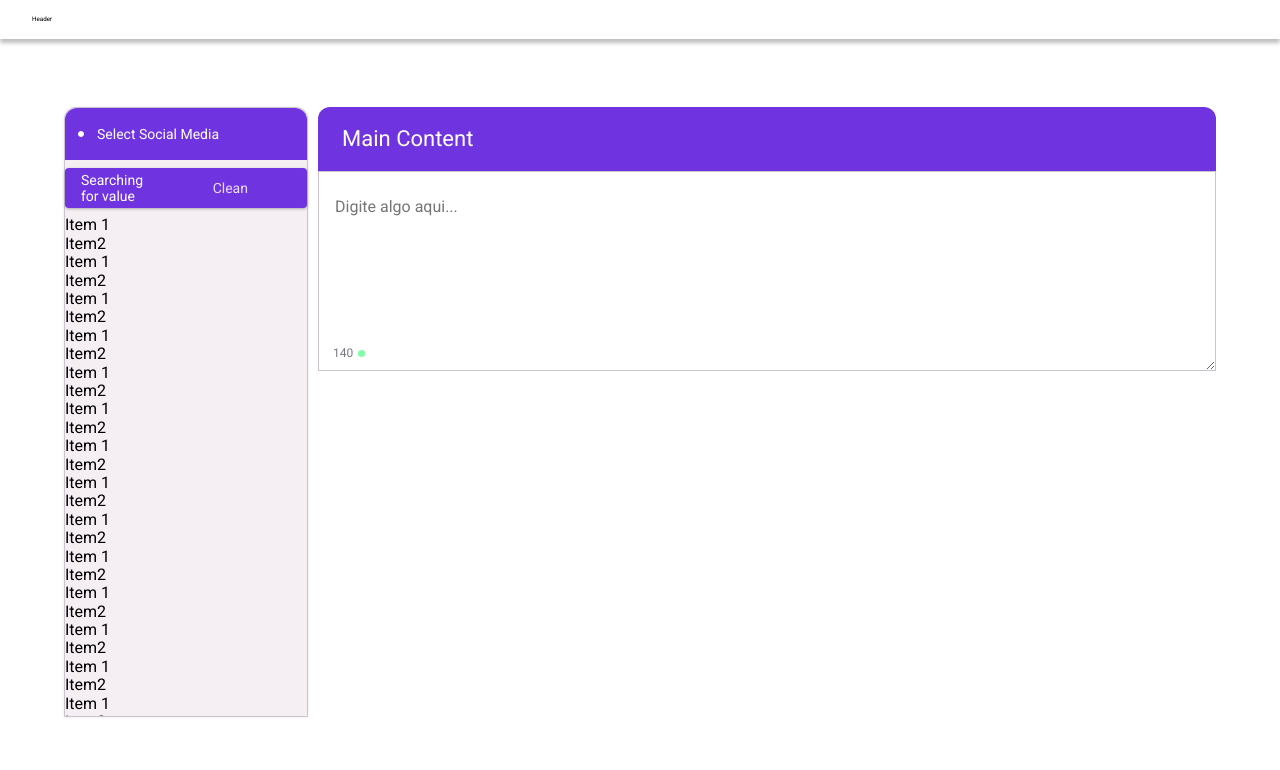
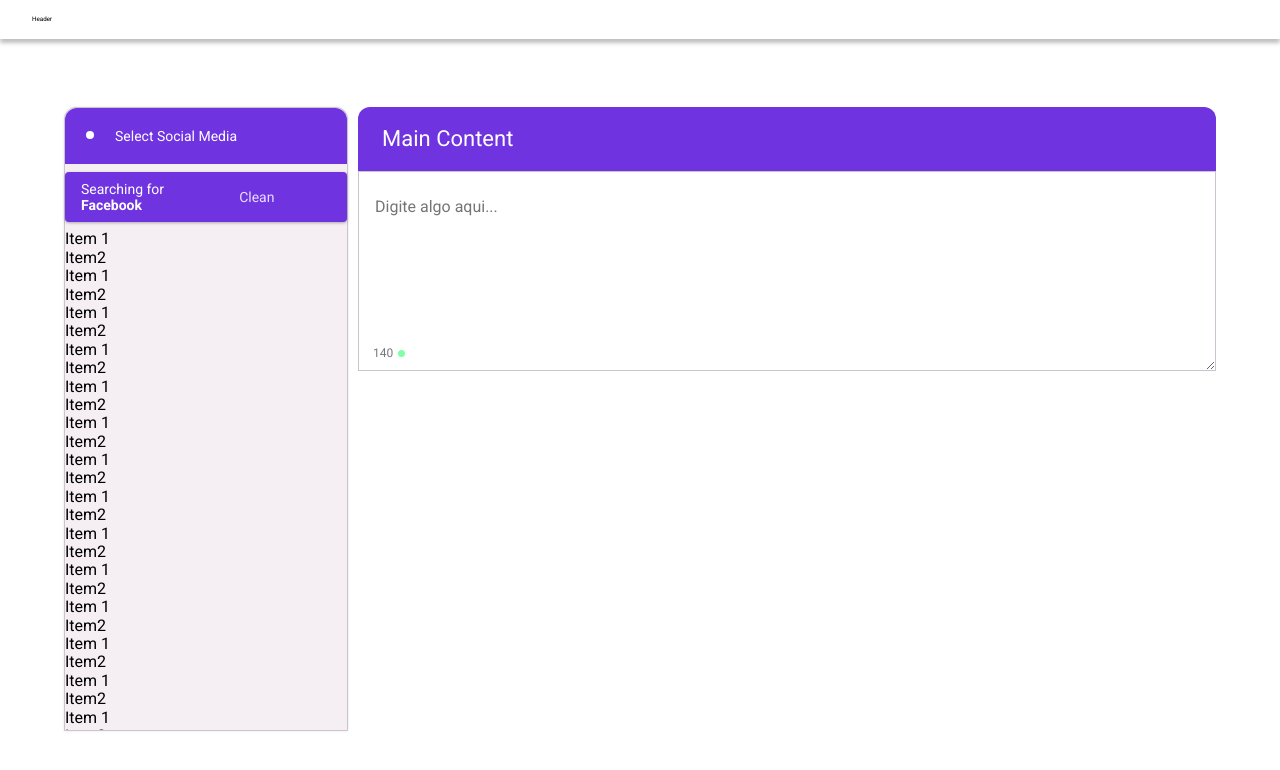
Before and after one commit to devhatt/octopost, a React (Create React App) app: page / in a window 1280 px wide. Shown: the top 770 px of the page. Built offline with nearby package versions, Linux system fonts and the light colour scheme; the HTML template or start-up script is replaced by a standard one.

Commit message:
feat: edit sidebar and search clue
feat#122

```diff
--- a/src/components/SearchClue/SearchClue.module.scss
+++ b/src/components/SearchClue/SearchClue.module.scss
@@ -1,30 +1,52 @@
 @import '../../styles/global';
+$buttonSpacing: 0.8rem;
 
 .searchClueContainer {
   display: flex;
   gap: 0.8rem;
 
   align-items: center;
-  justify-content: space-around;
+  justify-content: space-between;
 
   font-family: $mainFont;
   color: $primaryWhite;
   font-size: 1.4rem;
 
   margin: 0.8rem 0;
-  padding: 0.4rem 0.8rem 0.4rem 1.6rem;
+  padding: 0.9rem 1.6rem;
 
   background-color: $secondaryPurple;
   box-shadow: 0 1px 3px 0 #0000004d;
   border-radius: 4px;
 
+  .spanSearchClue {
+    max-width: 75%;
+
+    word-wrap: break-word;
+
+    .searchWord {
+      font-weight: bold;
+    }
+  }
+
   .clearButton {
     color: $primaryPurple;
+    line-height: 0.8;
+
+    margin: -$buttonSpacing;
+    padding: $buttonSpacing;
 
     border: 0;
 
     background-color: transparent;
+    border-radius: 80px;
 
     cursor: pointer;
+
+    &:hover {
+      color: $primaryWhite;
+
+      background-color: rgba($primaryWhite, 0.2);
+    }
   }
 }
--- a/src/components/SearchClue/SearchClue.tsx
+++ b/src/components/SearchClue/SearchClue.tsx
@@ -1,5 +1,3 @@
-// import { useState } from 'react';
-
 import scss from './SearchClue.module.scss';
 
 import { ISearchClueProps } from './SearchClue.types';
@@ -8,8 +6,8 @@ function SearchClue(props: ISearchClueProps) {
   const { value, label } = props;
   return (
     <div className={scss.searchClueContainer}>
-      <span>
-        {label} {value}
+      <span className={scss.spanSearchClue}>
+        {label} <span className={scss.searchWord}>{value}</span>
       </span>
       <button className={scss.clearButton}>Clean</button>
     </div>
--- a/src/pages/home/components/Sidebar/Sidebar.module.scss
+++ b/src/pages/home/components/Sidebar/Sidebar.module.scss
@@ -15,22 +15,37 @@
 
   .titleContainer {
     display: flex;
-    gap: 0.4rem;
+    gap: 2.1rem;
 
     align-items: center;
 
     color: #fff;
     font-size: 1.4rem;
+    line-height: 1;
 
-    padding: 0.4rem;
+    padding: 2.1rem;
 
     position: relative;
 
     background-color: $secondaryPurple;
     border-radius: 1.2rem 1.2rem 0 0;
 
+    &::before {
+      width: 8px;
+      height: 8px;
+
+      display: block;
+
+      margin-bottom: 2px;
+
+      background-color: $primaryWhite;
+      border-radius: 50%;
+
+      content: '';
+    }
+
     .dotSvg {
-      width: 2.4rem;
+      width: 3.4rem;
     }
   }
 
--- a/src/pages/home/components/Sidebar/Sidebar.tsx
+++ b/src/pages/home/components/Sidebar/Sidebar.tsx
@@ -1,18 +1,15 @@
 import SearchClue from '~components/SearchClue/SearchClue';
 
 import scss from './Sidebar.module.scss';
-
-import dotSvg from './images/dot.svg';
 
 function Sidebar() {
   return (
     <aside className={scss.sidebar}>
       <div className={scss.titleContainer}>
-        <img src={dotSvg} className={scss.dotSvg} />
-        <p>Select Social Media</p>
+        <span>Select Social Media</span>
       </div>
       <div className={scss.sidebarMain}>
-        <SearchClue value="value" label="Searching for" />
+        <SearchClue value="Facebook" label="Searching for" />
         <div className={scss.itemsContainer}>
           Item 1 <br /> Item2 <br /> Item 1 <br /> Item2 <br />
           Item 1 <br /> Item2 <br />
--- a/src/pages/home/home.module.scss
+++ b/src/pages/home/home.module.scss
@@ -45,7 +45,7 @@
     'switches input'
     'switches tabs';
   grid-template-rows: 1fr 2fr;
-  grid-template-columns: clamp(24.4rem, 21%, 28.8rem) 1fr;
+  grid-template-columns: 28.4rem 1fr;
   gap: 10px;
 }
 
```
Also changed, not shown: src/pages/home/components/Sidebar/images/dot.svg (deleted).
